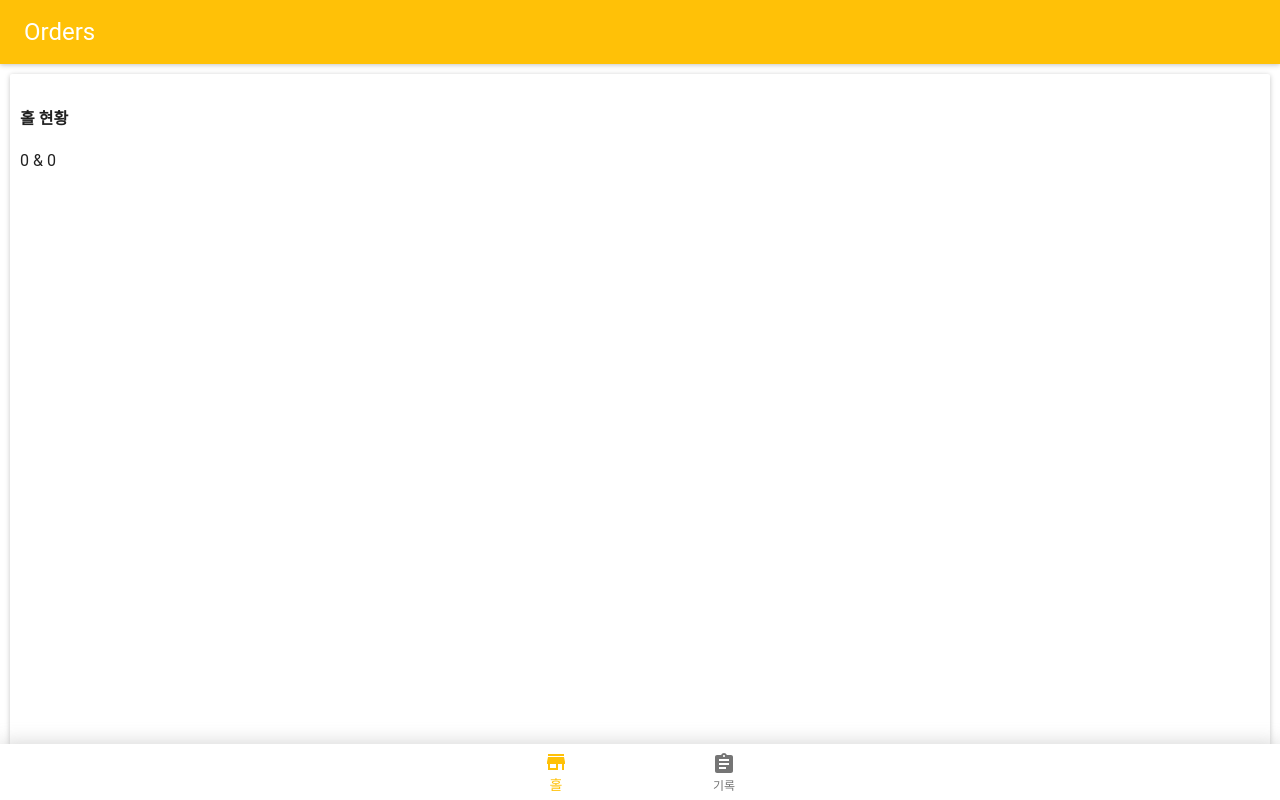
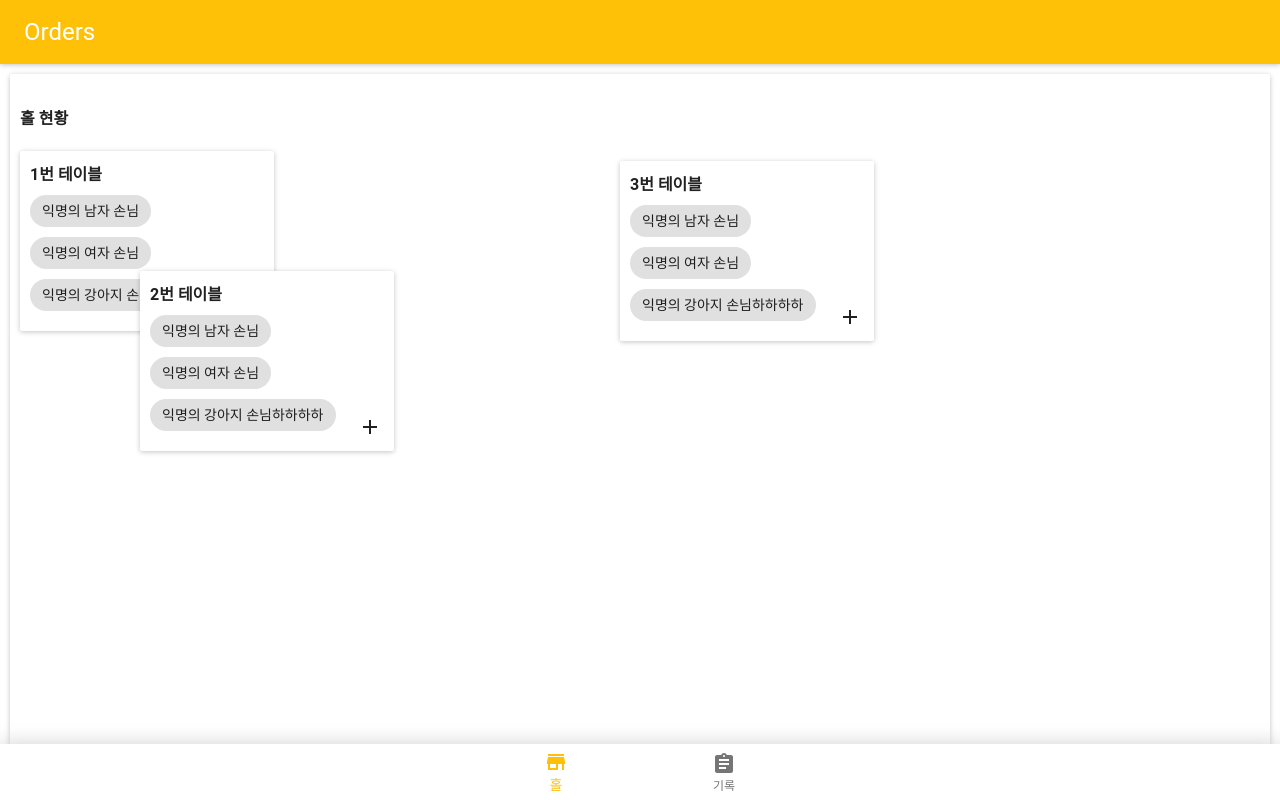
Before and after one commit to TintypeMolly/orders, a React (Create React App) app: page /hall in a window 1280 px wide. Shown: the top 800 px of the page. Built offline with nearby package versions, Linux system fonts and the light colour scheme.

Commit message:
hall page table basic style

```diff
--- a/src/controller/TableSettings.js
+++ b/src/controller/TableSettings.js
@@ -89,8 +89,13 @@ class TableSettings {
 
 function getTableSettings() {
   try {
-    const localDataString = localStorage.getItem(TABLE_SETTINGS_KEY);
-    const localData = JSON.parse(localDataString);
+    //const localDataString = localStorage.getItem(TABLE_SETTINGS_KEY);
+    //const localData = JSON.parse(localDataString);
+    // TODO Remove test data
+    const localData = {
+      width: 960, height: 960,
+      tables: [{posX: 0, posY: 0}, {posX: 120, posY: 120}, {posX: 600, posY: 10}],
+    };
     return new TableSettings(
       localData.width, localData.height,
       localData.tables.map(tableData => (new Table(tableData.posX, tableData.posY))),
--- a/src/view/page/Hall/Tables.css
+++ b/src/view/page/Hall/Tables.css
@@ -1,18 +1,10 @@
-.hall-tables-holder {
-  display: flex;
-  flex-direction: column;
-}
+.hall-tables-table {
+  min-width: 150px;
+  min-height: 80px;
+  position: absolute;
+  padding: 10px;
 
-.hall-tables-row {
-  display: flex;
-  flex-direction: row;
-}
-
-.hall-tables-cell.active {
-  width: 80px;
-  height: 80px;
-  margin: 10px;
-
+  /* paper like design */
   color: rgba(0, 0, 0, 0.87);
   background-color: rgb(255, 255, 255);
   transition: all 450ms cubic-bezier(0.23, 1, 0.32, 1) 0ms;
@@ -20,3 +12,19 @@
   box-shadow: rgba(0, 0, 0, 0.12) 0 1px 6px, rgba(0, 0, 0, 0.12) 0 1px 4px;
   border-radius: 2px;
 }
+
+h4.hall-tables-table-label {
+  margin: 0;
+}
+
+.hall-tables-table-customer {
+  margin-top: 10px !important;
+  margin-bottom: 10px !important;
+  margin-right: 48px !important;
+}
+
+.hall-tables-table-add-button {
+  position: absolute !important;
+  bottom: 0;
+  right: 0;
+}
--- a/src/view/page/Hall/Tables.js
+++ b/src/view/page/Hall/Tables.js
@@ -1,11 +1,15 @@
 import React, {Component} from 'react';
+
+import IconButton from 'material-ui/IconButton';
+import AddIcon from 'material-ui/svg-icons/content/add';
+import Chip from 'material-ui/Chip';
 
 import tableSettings from '../../../controller/TableSettings';
 
 import './Tables.css';
 
 
-class Tables extends Component {
+class TableHolder extends Component {
   state = {
     customers: []
   };
@@ -13,10 +17,15 @@ class Tables extends Component {
   render() {
     console.log(tableSettings.tables);
     return (
-      <div className="hall-tables-holder" style={{width: tableSettings.width, height: tableSettings.height}}>
+      <div
+        style={{
+          width: tableSettings.width, height: tableSettings.height,
+          position: 'relative',
+        }}
+      >
         {
-          tableSettings.tables.map((table, tableIndex) => {
-            return <div className="hall-tables-table" key={tableIndex}>{table.posX} & {table.posY}</div>
+          tableSettings.tables.map((tableInfo, tableIndex) => {
+            return <Table key={tableIndex} tableIndex={tableIndex} tableInfo={tableInfo}/>
           })
         }
       </div>
@@ -24,4 +33,24 @@ class Tables extends Component {
   }
 }
 
-export default Tables;
+class Table extends Component {
+  render() {
+    return (
+      <div
+        className="hall-tables-table"
+        style={{
+          top: this.props.tableInfo.posY,
+          left: this.props.tableInfo.posX,
+        }}
+      >
+        <h4 className="hall-tables-table-label">{this.props.tableIndex + 1}번 테이블</h4>
+        <Chip className="hall-tables-table-customer">익명의 남자 손님</Chip>
+        <Chip className="hall-tables-table-customer">익명의 여자 손님</Chip>
+        <Chip className="hall-tables-table-customer">익명의 강아지 손님하하하하</Chip>
+        <IconButton tooltip="손님 추가" className="hall-tables-table-add-button"><AddIcon/></IconButton>
+      </div>
+    )
+  }
+}
+
+export default TableHolder;
```
